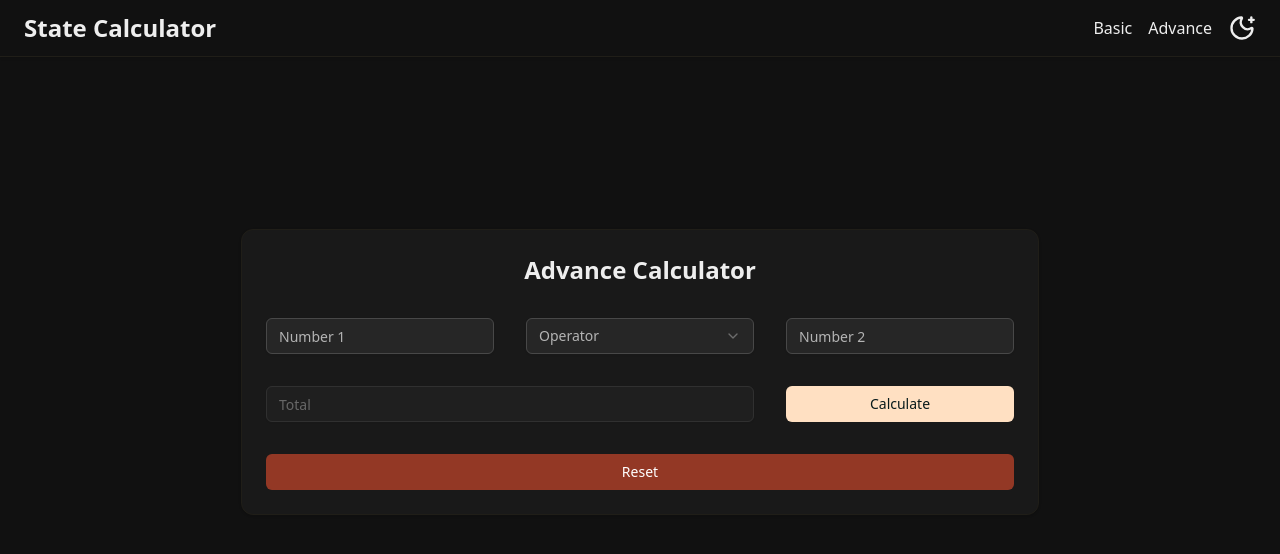
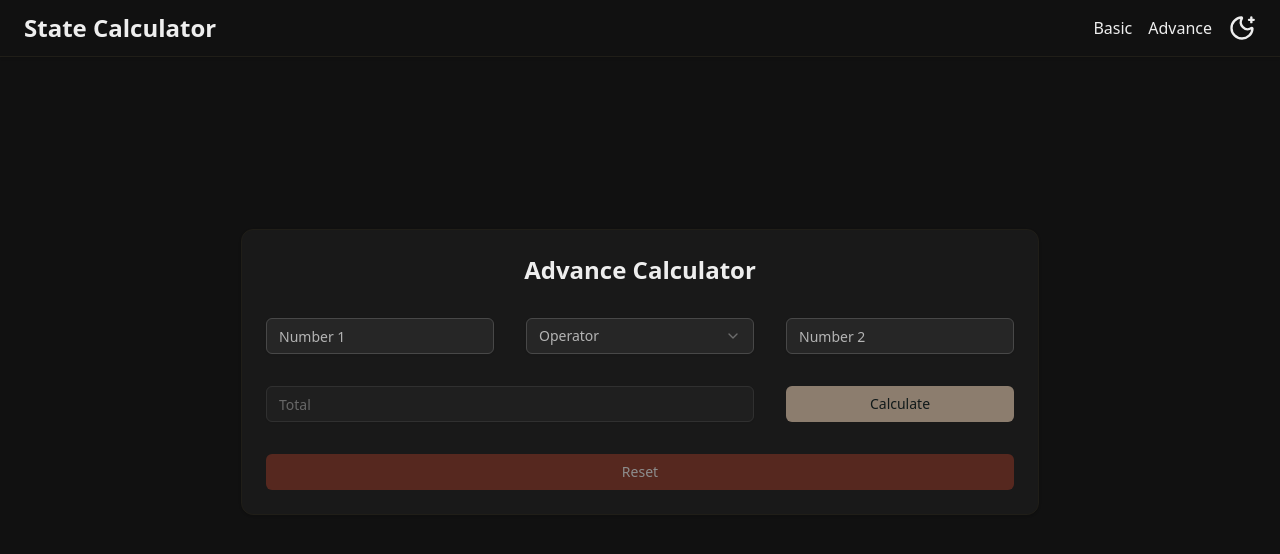
Before and after one commit to disharisen/state-calculator, a Next.js app: page /advance in a window 1280 px wide. Shown: the top 554 px of the page. Built offline with nearby package versions, Linux system fonts and the light colour scheme.

Commit message:
Advance Calculator Reset Function Done .

```diff
--- a/src/components/AdvanceCalculator.tsx
+++ b/src/components/AdvanceCalculator.tsx
@@ -1,4 +1,7 @@
+"use client";
+
 import { DivideIcon, MinusIcon, PlusIcon, XIcon } from "lucide-react";
+import { useState } from "react";
 import { Button } from "./shadcnui/button";
 import { Input } from "./shadcnui/input";
 import {
@@ -10,14 +13,28 @@ import {
 } from "./shadcnui/select";
 
 const AdvanceCalculator = () => {
+	const [inputOne, setInputOne] = useState("");
+	const [inputTwo, setInputTwo] = useState("");
+	const [inputTotal, setInputTotal] = useState("");
+
+	const [inputOperator, setInputOperator] = useState("");
+
+	const handleCalculate = () => {};
+
+	const handleReset = () => {};
+
 	return (
 		<div className="grid grid-cols-3 gap-8">
 			<Input
 				className="col-span-1"
 				placeholder="Number 1"
+				onChange={({ target }) => setInputOne(target.value)}
+				value={inputOne}
 			/>
 
-			<Select>
+			<Select
+				onValueChange={(value) => setInputOperator(value)}
+				value={inputOperator}>
 				<SelectTrigger className="w-full">
 					<SelectValue placeholder="Operator" />
 				</SelectTrigger>
@@ -38,19 +55,37 @@ const AdvanceCalculator = () => {
 			</Select>
 
 			<Input
+				type="number"
 				className="col-span-1"
 				placeholder="Number 2"
+				onChange={({ target }) => setInputTwo(target.value)}
+				value={inputTwo}
 			/>
 
 			<Input
+				type="number"
 				className="col-span-2"
 				placeholder="Total"
 				disabled
+				onChange={({ target }) => setInputTotal(target.value)}
+				value={inputTotal}
 			/>
 
-			<Button className="col-span-1 cursor-pointer">Calculate</Button>
+			<Button
+				className="col-span-1 cursor-pointer"
+				disabled={inputOne === "" || inputTwo === "" || inputOperator === ""}
+				onClick={handleCalculate}>
+				Calculate
+			</Button>
 			<Button
 				className="col-span-3 cursor-pointer"
+				disabled={
+					inputOne === "" &&
+					inputTwo === "" &&
+					inputOperator === "" &&
+					inputTotal === ""
+				}
+				onClick={handleReset}
 				variant={"destructive"}>
 				Reset
 			</Button>
```
